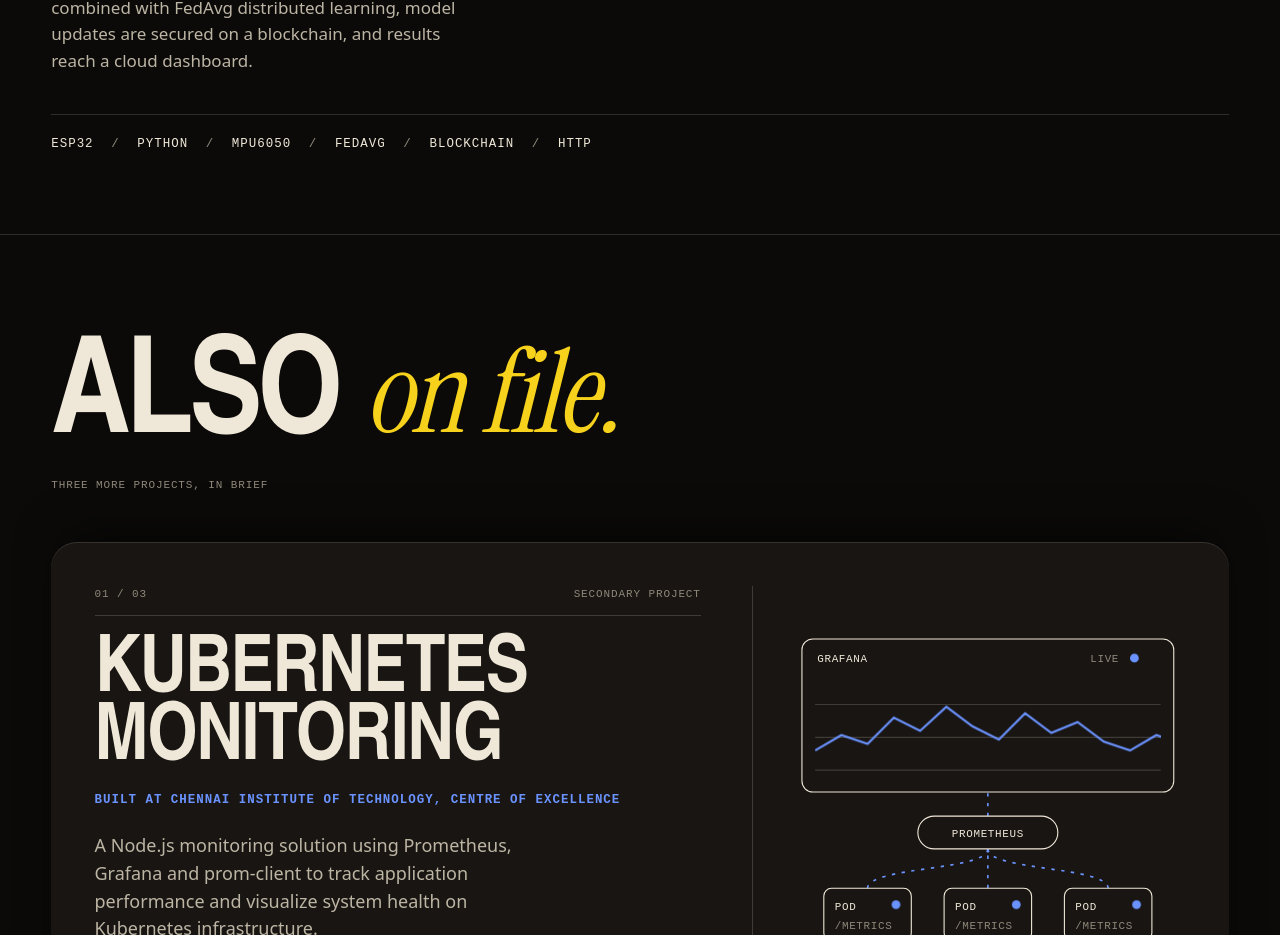
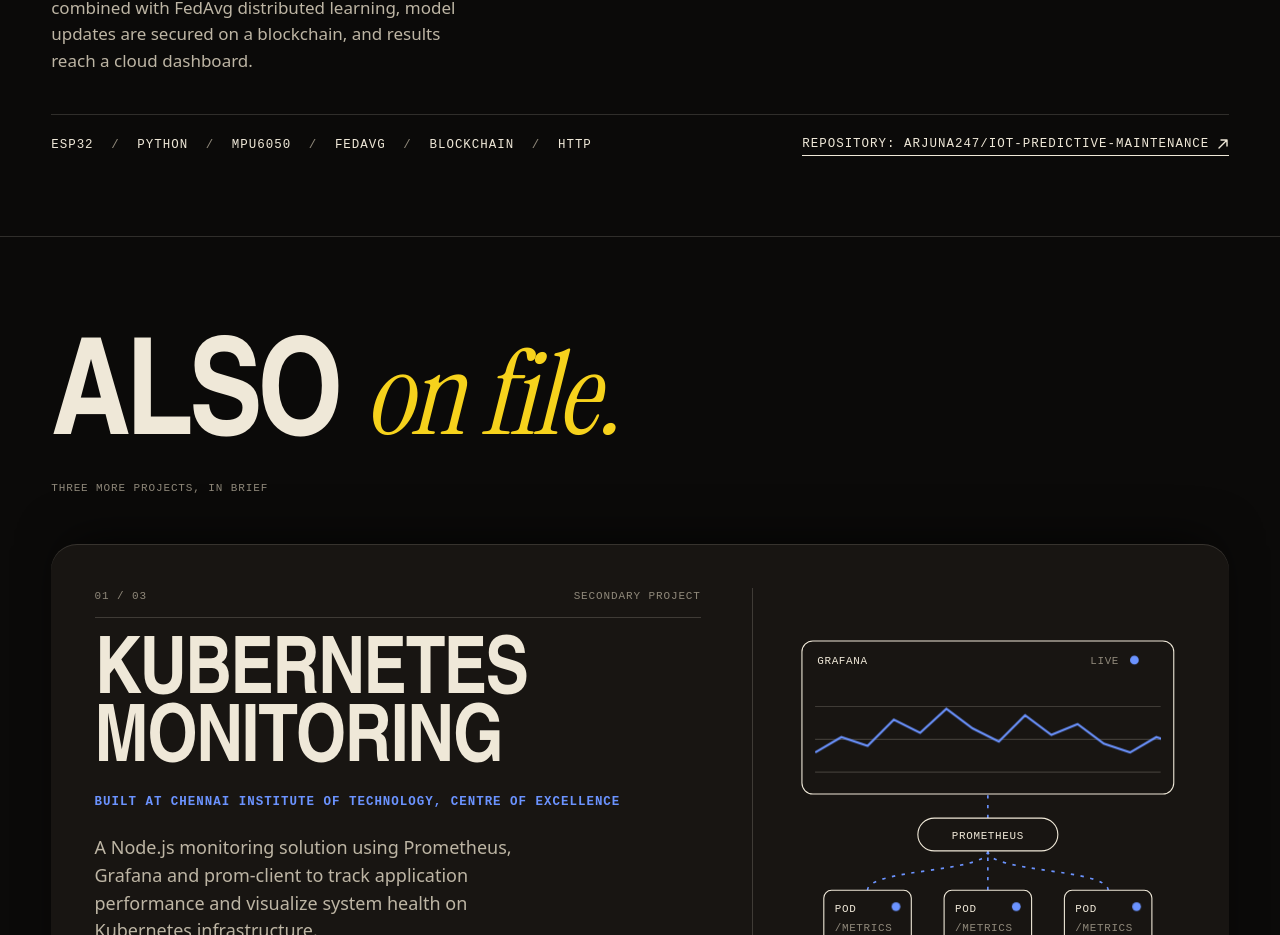
Before and after one commit to harish-ram247/My-Portfolio, a Next.js app: page / in a window 1280 px wide. Shown: the part 5292-6227 px from the top of the page. Built offline with nearby package versions, Linux system fonts and the light colour scheme; a web font is replaced by a local one.

Commit message:
Link Industrial IoT to its team repository
Adds Arjuna247/iot-predictive-maintenance as the Industrial IoT
repository link under its stack.

```diff
--- a/src/content/site.ts
+++ b/src/content/site.ts
@@ -106,6 +106,11 @@ export const caseStudies: CaseStudy[] = [
       "Cloud dashboard integration",
     ],
     stack: ["ESP32", "Python", "MPU6050", "FedAvg", "Blockchain", "HTTP"],
+    // Team repository, supplied by Harish (23 Nov 2026).
+    repo: {
+      label: "Arjuna247/iot-predictive-maintenance",
+      href: "https://github.com/Arjuna247/iot-predictive-maintenance",
+    },
     accent: "blue",
   },
 ];
```
